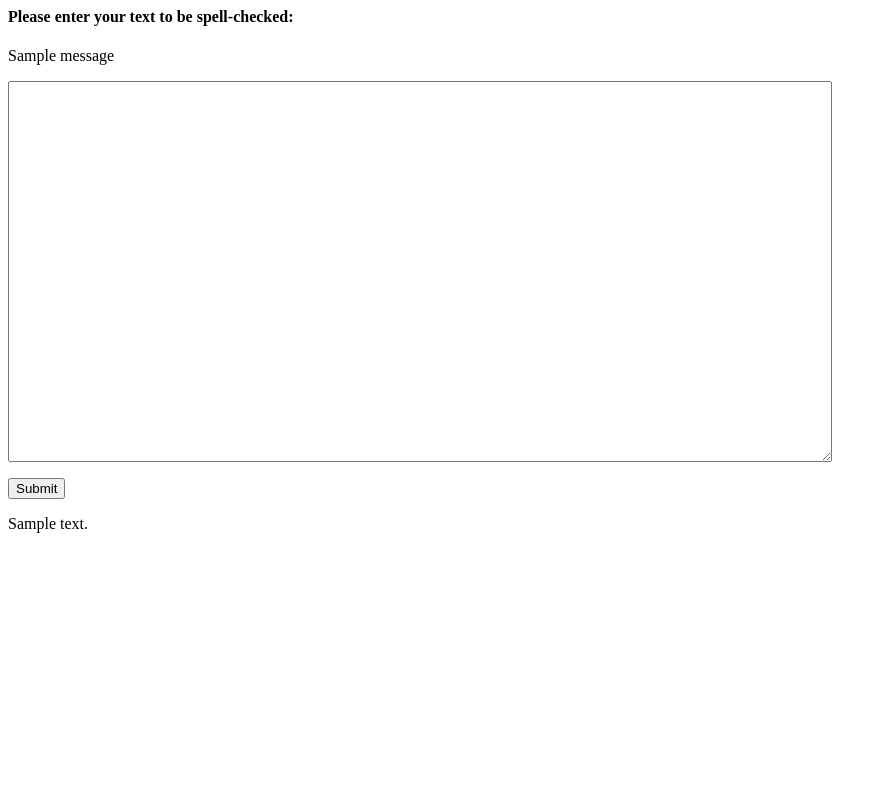
After one commit to ef24/cs-gy9163_hw2, a Flask app: template app/templates/spell_check.html in a window 1280 px wide. The commit adds this page. Shown: the whole page, without its empty margins (0-887 px from the left). Run offline with Flask 2, Linux system fonts and the light colour scheme; tables that the repository leaves empty hold one stand-in row (values such as "Sample post"); the template is opened without the code that fills it: values that come from a table or form of the project are taken from there, most other values are stand-ins (such as "Sample title", 1, 10 or a date in 2020); one stand-in notice (Sample message) is shown.

Commit message:
added text box

```diff
--- a/app/forms.py
+++ b/app/forms.py
@@ -4,7 +4,7 @@ ewf215@nyu.edu
 10.10.2019
 """
 from flask_wtf import FlaskForm
-from wtforms import StringField, PasswordField, BooleanField, SubmitField
+from wtforms import StringField, PasswordField, BooleanField, TextAreaField, SubmitField
 from wtforms.validators import DataRequired, EqualTo, ValidationError, Required
 from app.models import User
 
@@ -26,3 +26,7 @@ class LoginForm(FlaskForm):
 	password = PasswordField('Password', validators=[DataRequired()])
 	authcode = StringField('2FA Code', validators=[DataRequired()])
 	submit = SubmitField('Login')
+
+class SpellCheckForm(FlaskForm):
+	textfield = TextAreaField('Input Text', render_kw={"rows": 25, "cols": 100})
+	submit = SubmitField('Submit')
--- a/app/routes.py
+++ b/app/routes.py
@@ -5,12 +5,11 @@ ewf215@nyu.edu
 """
 
 from app import app
-from app.forms import RegisterForm, LoginForm
+from app.forms import RegisterForm, LoginForm, SpellCheckForm
 from app.models import User
-from flask import render_template, flash, redirect, url_for
+from flask import render_template, flash, redirect, url_for, request
 from flask_login import current_user, login_user
 from app import db, login
-
 
 @app.route('/')
 @app.route('/index.html')
@@ -21,50 +20,46 @@ def index():
 def register():
 	if current_user.is_authenticated:
 		return redirect(url_for('index'))
+	# create the registration form
 	form = RegisterForm()
 	if form.validate_on_submit():
+		#add them to the user database
 		user = User(username=form.username.data)
 		user.set_password(form.password.data)
 		db.session.add(user)
 		db.session.commit()
 		flash('You are now registered.')
+		# ask them to log in
 		return redirect(url_for('login'))
-			#flash('Login requested for user {}'.format(form.username.data))
-			#return redirect('/')
-		#return 'user {}<br>pass {}<br>2fa {}'.format(
-			#form.username.data, form.password.data, form.authcode.data)
 	return render_template('register.html', title='Registration Form', form=form)
 
 @app.route('/login', methods=['GET', 'POST'])
 def login():
 	# check if the user is already logged in
 	if current_user.is_authenticated:
-		return redirect(url_for('index'))
-
+		return redirect(url_for('spell_check'))
 	# create the login form
 	form = LoginForm()
-
 	# validate the login attempt
 	if form.validate_on_submit():
+		# check the database
 		user = User.query.filter_by(username=form.username.data).first()
-		if user is None or not user.check_password(form.password.data):
-			return redirect(url_for('login'))
-		#login_user(user, remember=form.remember_me.data)
-		return redirect(url_for('index'))
-			#return 'user {}<br>pass {}<br>2fa {}'.format(
-				#form.username.data, form.password.data, form.authcode.data)
-	return render_template('login.html', title='Login Form', form=form,)
+		# if the username is not in the database or if the password is incorrect, redirect back to login page
+		if user is not None and user.check_password(form.password.data):
+			flash("You have successfully logged in.")
+			return redirect(url_for("spell_check"))
+		if user is None:
+			flash("Invalid username or password.")
+		else:
+			flash("Invalid username or password.")
+	return render_template('login.html', title='Login Form', form=form)
 
-@app.route('/spell_check')
-def spell_check():
-	return "Spell check."
+@app.route('/spell_check', methods=['GET', 'POST'])
+def spell_check(comments = []):
+	form = SpellCheckForm()
+	if request.method == 'GET':
+		return render_template('spell_check.html', comments=comments)
+	#comments.append(request.form['spell_check'])
+	return redirect(url_for('spell_check'))
 
-#TO DO:
-# Check if username is in database
-# If not in database, then register & create register
-# Then send to login page
-# Go through registration process, go through pseudocode, translate to code
-# Write it out in words exactly what's going on in the process
-# Think about what's going on with the spellcheck and what we'll do there
-# E.g., Get something from the user to check, tell user whether it's valid or not, etc.
-# Monday/Tues testing of registration/login
+	#return render_template('spell_check.html', title='Spell Check Form', form=form)
--- /dev/null
+++ b/app/templates/spell_check.html
@@ -0,0 +1,25 @@
+<form action="/text" method="post">
+    <p>
+   <title>Spell Check</title>
+   <h4>Please enter your text to be spell-checked:</h4>
+   <p>
+   <body>
+      {% with messages = get_flashed_messages() %}
+			{% for message in messages %}
+				<p>{{ message }}</p>
+			{% endfor %}
+	{% endwith %}
+      </p>
+      <p>
+      {{ form.textfield(size=1000) }}
+      </p>
+      <p>
+		{{ form.submit() }}
+      </p>
+</form>
+{% for comment in comments %}
+<div class="row">
+	{{ comment }}
+</div>
+{% endfor %}
+</body>
```
Also changed, not shown: app/templates/login.html (+9 -0 lines).
